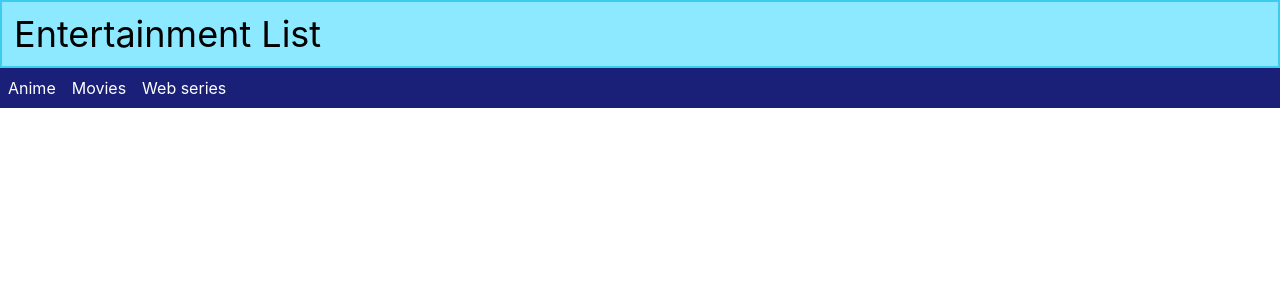
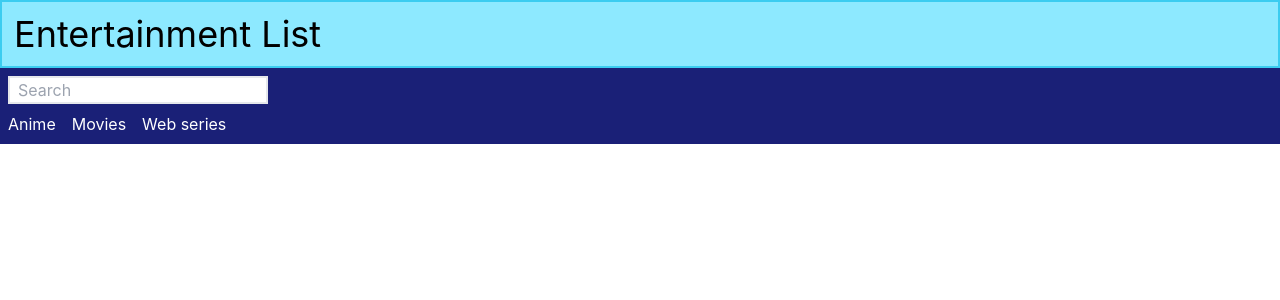
Before and after one commit to Kishan-Pal/Entertainment_list, a React (Create React App) app: page / in a window 1280 px wide. Shown: the top 300 px of the page. Built offline with nearby package versions, Linux system fonts and the light colour scheme.

Commit message:
added search bar inside nav

```diff
--- a/src/Header.js
+++ b/src/Header.js
@@ -1,6 +1,6 @@
 const Header = ({ content }) => {
   return (
-    <header class="p-3 bg-[#8DE9FF] text-4xl border-2 border-[#3bccf0]">
+    <header className="p-3 bg-[#8DE9FF] text-4xl border-2 border-[#3bccf0]">
       <h1>{content}</h1>
     </header>
   );
--- a/src/Nav.js
+++ b/src/Nav.js
@@ -1,9 +1,11 @@
+import SearchBar from "./SearchBar";
 import { Link } from "react-router-dom";
 
 const Nav = () => {
   return (
     <nav>
-      <ul class="flex flex-row *:p-2 bg-[#1a2077] *:text-[#fff]">
+      <SearchBar />
+      <ul className="flex flex-row *:p-2 bg-[#1a2077] *:text-[#fff]">
         <Link to="/anime" class="hover:bg-[#ff8383c4]">
           Anime
         </Link>
--- /dev/null
+++ b/src/SearchBar.js
@@ -0,0 +1,14 @@
+const SearchBar = () => {
+  return (
+    <form className=" bg-[#1a2077]">
+      <input
+        type="text"
+        id="search"
+        className="border-2 focus:h-10 focus:text-xl pl-2 ml-2 mt-2"
+        placeholder="Search"
+      />
+    </form>
+  );
+};
+
+export default SearchBar;
--- a/src/output.css
+++ b/src/output.css
@@ -545,6 +545,30 @@ video {
   --tw-contain-style:  ;
 }
 
+.absolute {
+  position: absolute;
+}
+
+.ml-5 {
+  margin-left: 1.25rem;
+}
+
+.mr-48 {
+  margin-right: 12rem;
+}
+
+.ml-3 {
+  margin-left: 0.75rem;
+}
+
+.ml-2 {
+  margin-left: 0.5rem;
+}
+
+.mt-2 {
+  margin-top: 0.5rem;
+}
+
 .flex {
   display: flex;
 }
@@ -609,6 +633,10 @@ video {
   padding: 0.5rem;
 }
 
+.pl-2 {
+  padding-left: 0.5rem;
+}
+
 .text-4xl {
   font-size: 2.25rem;
   line-height: 2.5rem;
@@ -659,3 +687,30 @@ code {
   --tw-bg-opacity: 1;
   background-color: rgb(0 0 0 / var(--tw-bg-opacity));
 }
+
+.focus\:h-10:focus {
+  height: 2.5rem;
+}
+
+.focus\:border-4:focus {
+  border-width: 4px;
+}
+
+.focus\:border-0:focus {
+  border-width: 0px;
+}
+
+.focus\:bg-red-50:focus {
+  --tw-bg-opacity: 1;
+  background-color: rgb(254 242 242 / var(--tw-bg-opacity));
+}
+
+.focus\:bg-red-500:focus {
+  --tw-bg-opacity: 1;
+  background-color: rgb(239 68 68 / var(--tw-bg-opacity));
+}
+
+.focus\:text-xl:focus {
+  font-size: 1.25rem;
+  line-height: 1.75rem;
+}
```
